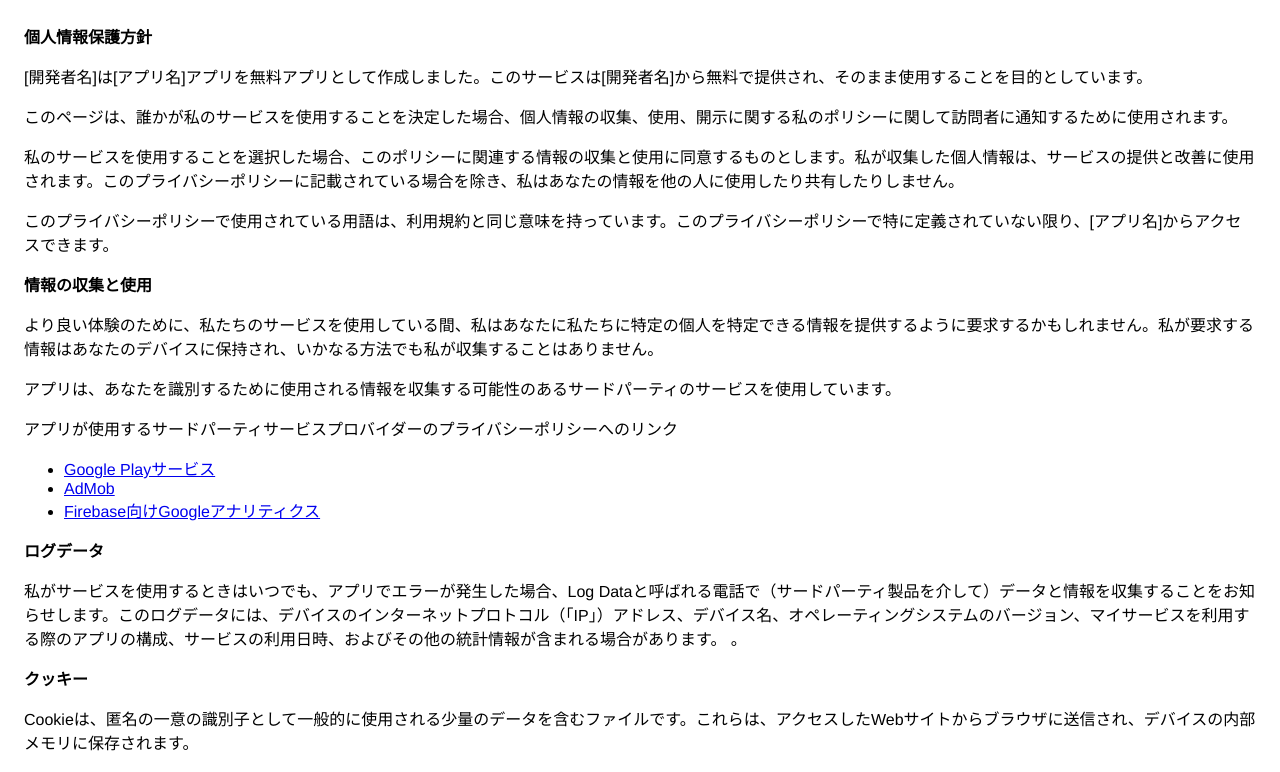
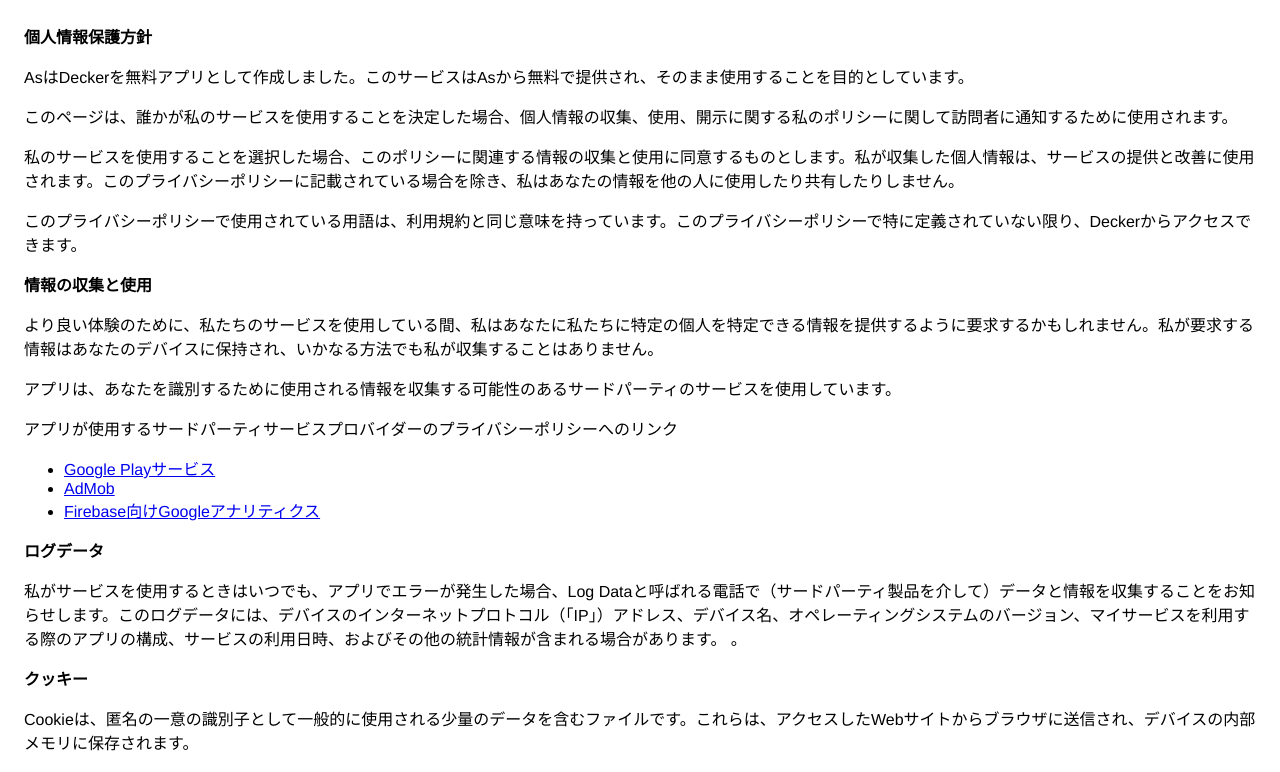
Before and after one commit to mitochondrialEve/habitPrybacyPolicy, a plain HTML site: page index.html in a window 1280 px wide. Shown: the top 772 px of the page. Drawn offline with Linux system fonts and the light colour scheme.

Commit message:
habitprybacypolicy

```diff
--- a/index.html
+++ b/index.html
@@ -9,13 +9,13 @@
     </head>
     <body>
     <strong><font style="vertical-align: inherit;"><font style="vertical-align: inherit;">個人情報保護方針</font></font></strong> <p><font style="vertical-align: inherit;"><font style="vertical-align: inherit;">
-                  [開発者名]は[アプリ名]アプリを無料アプリとして作成しました。</font><font style="vertical-align: inherit;">このサービスは[開発者名]から無料で提供され、そのまま使用することを目的としています。
+                  AsはDeckerを無料アプリとして作成しました。</font><font style="vertical-align: inherit;">このサービスはAsから無料で提供され、そのまま使用することを目的としています。
                 </font></font></p> <p><font style="vertical-align: inherit;"><font style="vertical-align: inherit;">
                   このページは、誰かが私のサービスを使用することを決定した場合、個人情報の収集、使用、開示に関する私のポリシーに関して訪問者に通知するために使用されます。
                 </font></font></p> <p><font style="vertical-align: inherit;"><font style="vertical-align: inherit;">
                   私のサービスを使用することを選択した場合、このポリシーに関連する情報の収集と使用に同意するものとします。</font><font style="vertical-align: inherit;">私が収集した個人情報は、サービスの提供と改善に使用されます。</font><font style="vertical-align: inherit;">このプライバシーポリシーに記載されている場合を除き、私はあなたの情報を他の人に使用したり共有したりしません。
                 </font></font></p> <p><font style="vertical-align: inherit;"><font style="vertical-align: inherit;">
-                  このプライバシーポリシーで使用されている用語は、利用規約と同じ意味を持っています。このプライバシーポリシーで特に定義されていない限り、[アプリ名]からアクセスできます。
+                  このプライバシーポリシーで使用されている用語は、利用規約と同じ意味を持っています。このプライバシーポリシーで特に定義されていない限り、Deckerからアクセスできます。
                 </font></font></p> <p><strong><font style="vertical-align: inherit;"><font style="vertical-align: inherit;">情報の収集と使用</font></font></strong></p> <p><font style="vertical-align: inherit;"><font style="vertical-align: inherit;">
                   より良い体験のために、私たちのサービスを使用している間、私はあなたに私たちに特定の個人を特定できる情報を提供するように要求するかもしれません。</font><font style="vertical-align: inherit;">私が要求する情報はあなたのデバイスに保持され、いかなる方法でも私が収集することはありません。
                 </font></font></p> <div><p><font style="vertical-align: inherit;"><font style="vertical-align: inherit;">
```
